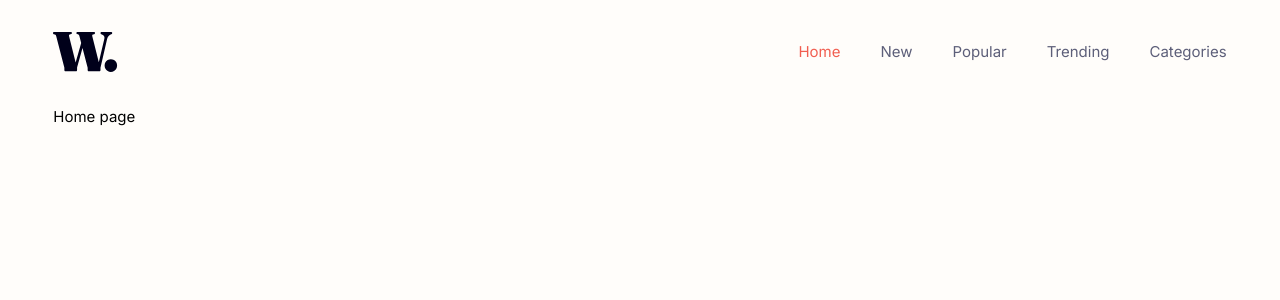
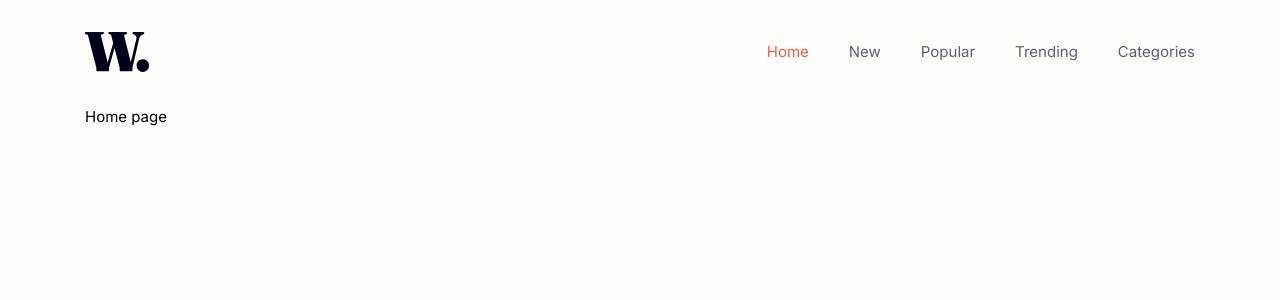
Before and after one commit to Axda-Web/fem__news-homepage, a Next.js app: page / in a window 1280 px wide. Shown: the top 300 px of the page. Built offline with nearby package versions, Linux system fonts and the light colour scheme.

Commit message:
FE Home page: Update root layout

```diff
--- a/app/layout.tsx
+++ b/app/layout.tsx
@@ -46,7 +46,7 @@ export default function RootLayout({
   return (
     <html lang="en">
       <body className={inter.className}>
-        <div className="w-11/12 max-w-[1200px] mx-auto">
+        <div className="w-11/12 max-w-[1110px] mx-auto">
           <Nav pages={pages} />
           {children}
         </div>
```
